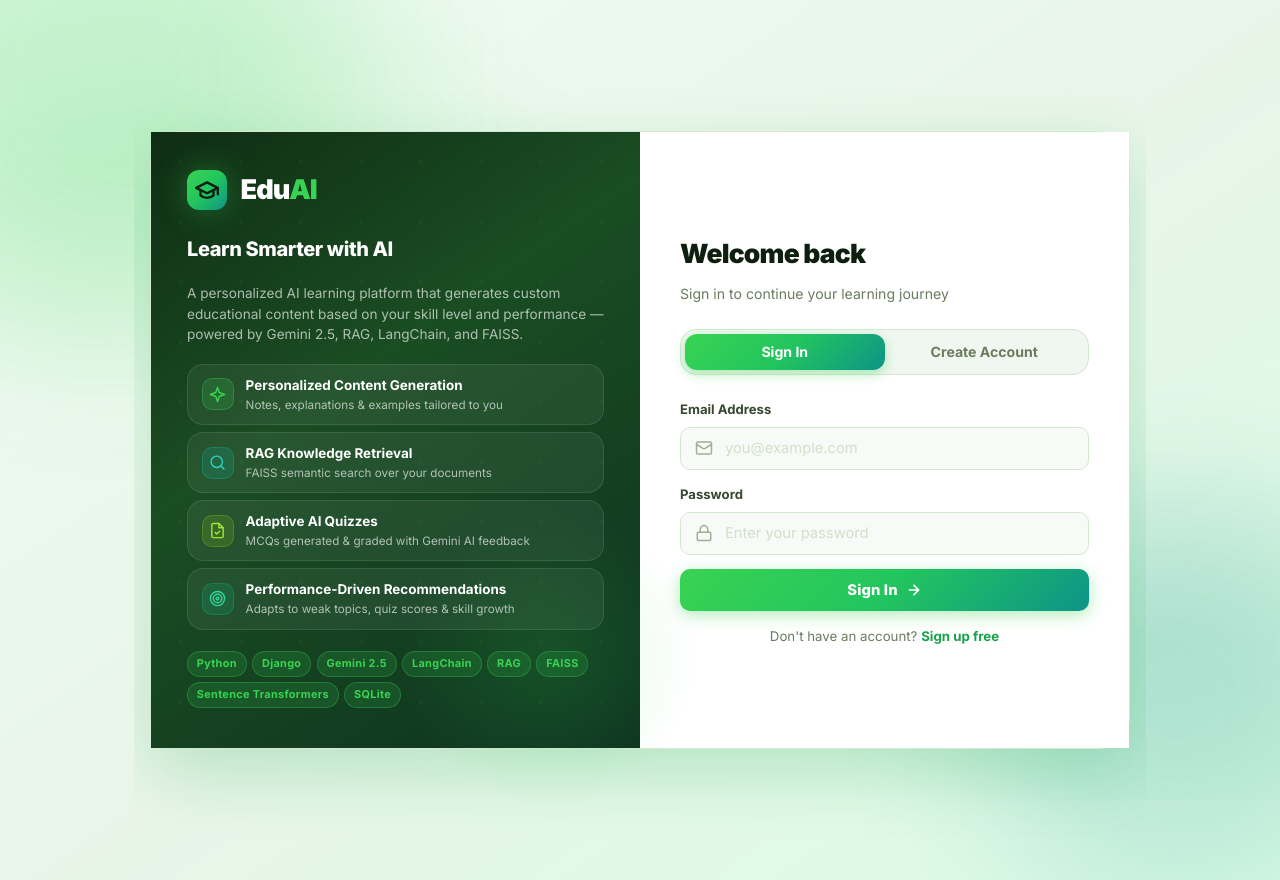
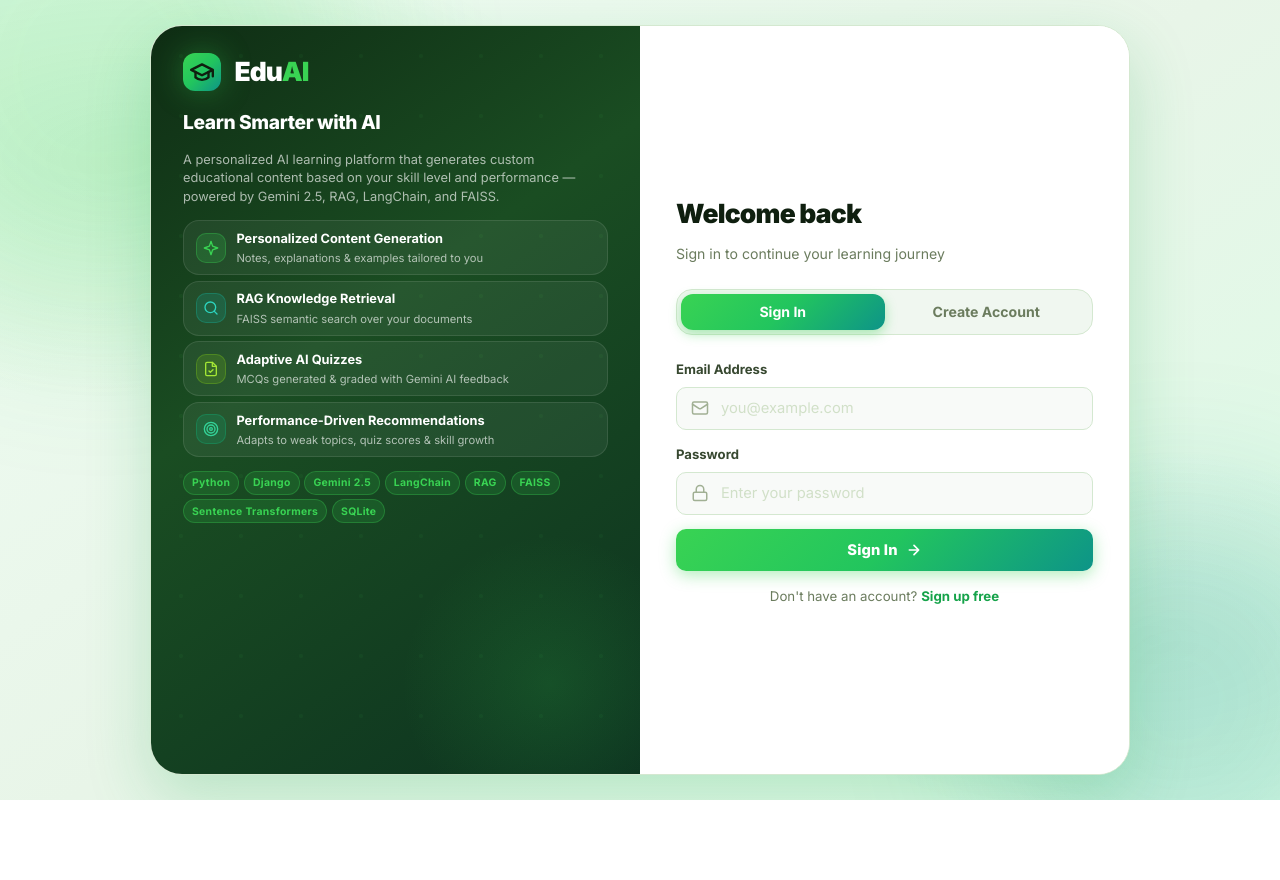
Before and after one commit to kowsalya2025/AIcontant, a Django app: page / in a window 1280 px wide. After the commit the page ends 800 px from the top, so only its background shows below. Run offline with Django 4.2, Linux system fonts and the light colour scheme; parts of the project's set-up code (start-up, migrations or seed data) failed here and were passed over.

Commit message:
Remove visible scrollbar and restore clean locked layout on login page

```diff
--- a/frontend/static/css/styles.css
+++ b/frontend/static/css/styles.css
@@ -117,17 +117,19 @@ button { font-family: inherit; cursor: pointer; }
    AUTH PAGE
    ================================================================ */
 .auth-page {
-  min-height: 100vh;
-  height: auto;
+  height: 100vh;
+  max-height: 100vh;
   display: flex;
   align-items: center;
   justify-content: center;
   background: var(--grad-hero);
   position: relative;
-  overflow-x: hidden;
-  overflow-y: auto;
-  padding: 2rem 1.25rem;
+  overflow: hidden;
+  padding: 1rem 1.25rem;
+  scrollbar-width: none;
+  -ms-overflow-style: none;
 }
+.auth-page::-webkit-scrollbar { display: none; width: 0; }
 .auth-page::before {
   content: '';
   position: fixed; inset: 0;
@@ -158,9 +160,11 @@ button { font-family: inherit; cursor: pointer; }
   display: grid;
   grid-template-columns: 1fr 1fr;
   width: 100%; max-width: 980px;
-  height: auto;
+  height: min(750px, 94vh);
+  max-height: 750px;
   margin: auto;
   border-radius: var(--r-xl);
+  overflow: hidden;
   border: 1px solid var(--border);
   box-shadow: var(--shadow-xl);
   background: #ffffff;
@@ -169,12 +173,12 @@ button { font-family: inherit; cursor: pointer; }
 /* left hero panel */
 .auth-hero {
   background: linear-gradient(145deg, #0f2d14 0%, #1a4d22 40%, #0d3320 100%);
-  padding: 2rem 2.25rem;
-  height: auto;
-  min-height: 100%;
+  padding: 1.5rem 2rem 2.5rem 2rem;
+  height: 100%;
+  max-height: 750px;
   display: flex; flex-direction: column; justify-content: flex-start;
-  gap: 0.75rem;
-  position: relative;
+  gap: 0.5rem;
+  position: relative; overflow: hidden;
 }
 .auth-hero::before {
   content: '';
@@ -248,10 +252,11 @@ button { font-family: inherit; cursor: pointer; }
 /* right form panel */
 .auth-card {
   background: #ffffff;
-  padding: 2.25rem 2.5rem;
+  padding: 2rem 2.25rem;
   display: flex; flex-direction: column; justify-content: center;
-  height: auto;
-  min-height: 100%;
+  height: 100%;
+  max-height: 750px;
+  overflow: hidden;
 }
 .auth-card-title { font-size: 1.65rem; font-weight: 900; letter-spacing: -0.03em; color: var(--t1); margin-bottom: 0.35rem; }
 .auth-card-sub   { color: var(--t3); font-size: 0.88rem; margin-bottom: 1.5rem; }
--- a/frontend/templates/index.html
+++ b/frontend/templates/index.html
@@ -8,59 +8,64 @@
   <link rel="preconnect" href="https://fonts.googleapis.com">
   <link href="https://fonts.googleapis.com/css2?family=Inter:wght@300;400;500;600;700;800;900&family=Fira+Code:wght@400;500&display=swap" rel="stylesheet">
   {% load static %}
-  <link rel="stylesheet" href="{% static 'css/styles.css' %}?v=803">
+  <link rel="stylesheet" href="{% static 'css/styles.css' %}?v=804">
   <style>
     html, body.auth-page {
-      min-height: 100vh !important;
-      height: auto !important;
-      max-height: none !important;
-      overflow-x: hidden !important;
-      overflow-y: auto !important;
+      height: 100vh !important;
+      max-height: 100vh !important;
+      overflow: hidden !important;
       margin: 0 !important;
-      padding: 2.5rem 1rem !important;
-      display: flex !important;
-      align-items: center !important;
-      justify-content: center !important;
-      box-sizing: border-box !important;
+      padding: 0 !important;
+      scrollbar-width: none !important;
+      -ms-overflow-style: none !important;
     }
     .auth-container {
-      height: auto !important;
-      min-height: auto !important;
-      max-height: none !important;
-      overflow: visible !important;
-      margin: auto !important;
-      border-radius: var(--r-xl) !important;
+      height: min(750px, 94vh) !important;
+      max-height: 750px !important;
+      overflow: hidden !important;
+      scrollbar-width: none !important;
+      -ms-overflow-style: none !important;
     }
     .auth-hero {
-      height: auto !important;
-      min-height: 100% !important;
-      max-height: none !important;
-      padding: 2.25rem 2.25rem 2.5rem 2.25rem !important;
+      height: 100% !important;
+      max-height: 750px !important;
+      padding: 1.5rem 2rem 2.5rem 2rem !important;
       display: flex !important;
       flex-direction: column !important;
       justify-content: flex-start !important;
-      gap: 0.75rem !important;
-      overflow: visible !important;
+      gap: 0.5rem !important;
+      overflow: hidden !important;
     }
-    .auth-hero .logo-mark { margin-bottom: 0.5rem !important; }
-    .auth-hero .logo-icon { width: 40px !important; height: 40px !important; }
-    .auth-hero .brand-name { font-size: 1.7rem !important; }
-    .auth-hero .brand-tagline { font-size: 1.25rem !important; margin-bottom: 0.35rem !important; }
-    .auth-hero .brand-desc { font-size: 0.85rem !important; line-height: 1.5 !important; margin-bottom: 0.45rem !important; }
-    .auth-hero .feature-list { gap: 0.45rem !important; }
-    .auth-hero .feature-item { padding: 0.55rem 0.85rem !important; gap: 0.75rem !important; }
-    .auth-hero .feat-icon { width: 32px !important; height: 32px !important; }
-    .auth-hero .feat-icon svg { width: 17px !important; height: 17px !important; }
-    .auth-hero .feat-title { font-size: 0.84rem !important; }
-    .auth-hero .feat-sub { font-size: 0.73rem !important; }
-    .auth-hero .tech-badges { margin-top: 0.6rem !important; gap: 0.35rem !important; }
-    .auth-hero .tech-badge { font-size: 0.68rem !important; padding: 0.18rem 0.55rem !important; }
+    .auth-hero .logo-mark { margin-bottom: 0.35rem !important; }
+    .auth-hero .logo-icon { width: 38px !important; height: 38px !important; font-size: 1.2rem !important; }
+    .auth-hero .brand-name { font-size: 1.65rem !important; }
+    .auth-hero .brand-tagline { font-size: 1.2rem !important; margin-bottom: 0.25rem !important; }
+    .auth-hero .brand-desc { font-size: 0.8rem !important; line-height: 1.45 !important; margin-bottom: 0.35rem !important; }
+    .auth-hero .feature-list { gap: 0.35rem !important; }
+    .auth-hero .feature-item { padding: 0.42rem 0.75rem !important; gap: 0.65rem !important; }
+    .auth-hero .feat-icon { width: 30px !important; height: 30px !important; }
+    .auth-hero .feat-icon svg { width: 16px !important; height: 16px !important; }
+    .auth-hero .feat-title { font-size: 0.8rem !important; }
+    .auth-hero .feat-sub { font-size: 0.7rem !important; }
+    .auth-hero .tech-badges { margin-top: 0.35rem !important; gap: 0.3rem !important; }
+    .auth-hero .tech-badge { font-size: 0.65rem !important; padding: 0.15rem 0.5rem !important; }
     .auth-card {
-      height: auto !important;
-      min-height: 100% !important;
-      max-height: none !important;
-      overflow: visible !important;
-      padding: 2.25rem 2.5rem !important;
+      height: 100% !important;
+      max-height: 750px !important;
+      overflow-y: auto !important;
+      scrollbar-width: none !important;
+      -ms-overflow-style: none !important;
+    }
+    /* Completely remove any visible scrollbars anywhere on the auth page */
+    html::-webkit-scrollbar,
+    body.auth-page::-webkit-scrollbar,
+    .auth-container::-webkit-scrollbar,
+    .auth-hero::-webkit-scrollbar,
+    .auth-card::-webkit-scrollbar,
+    .auth-form::-webkit-scrollbar {
+      display: none !important;
+      width: 0 !important;
+      height: 0 !important;
     }
   </style>
 </head>
```
